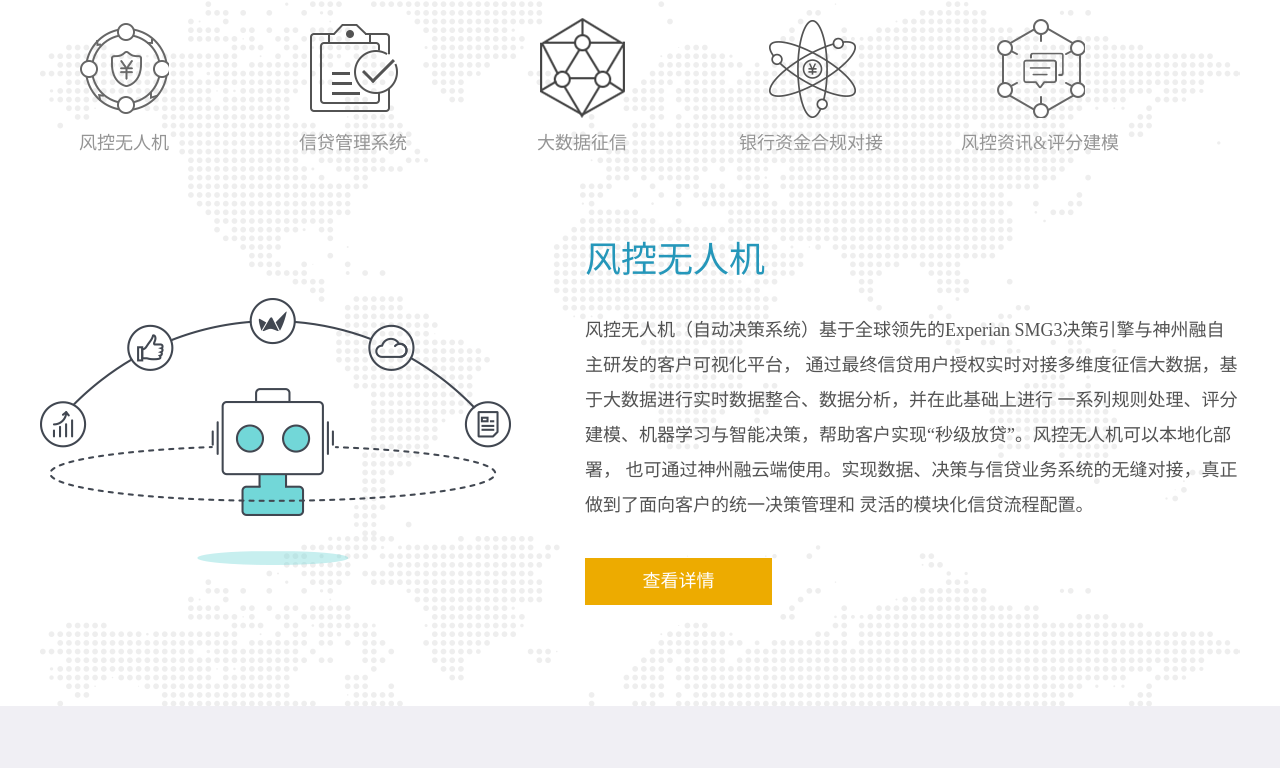
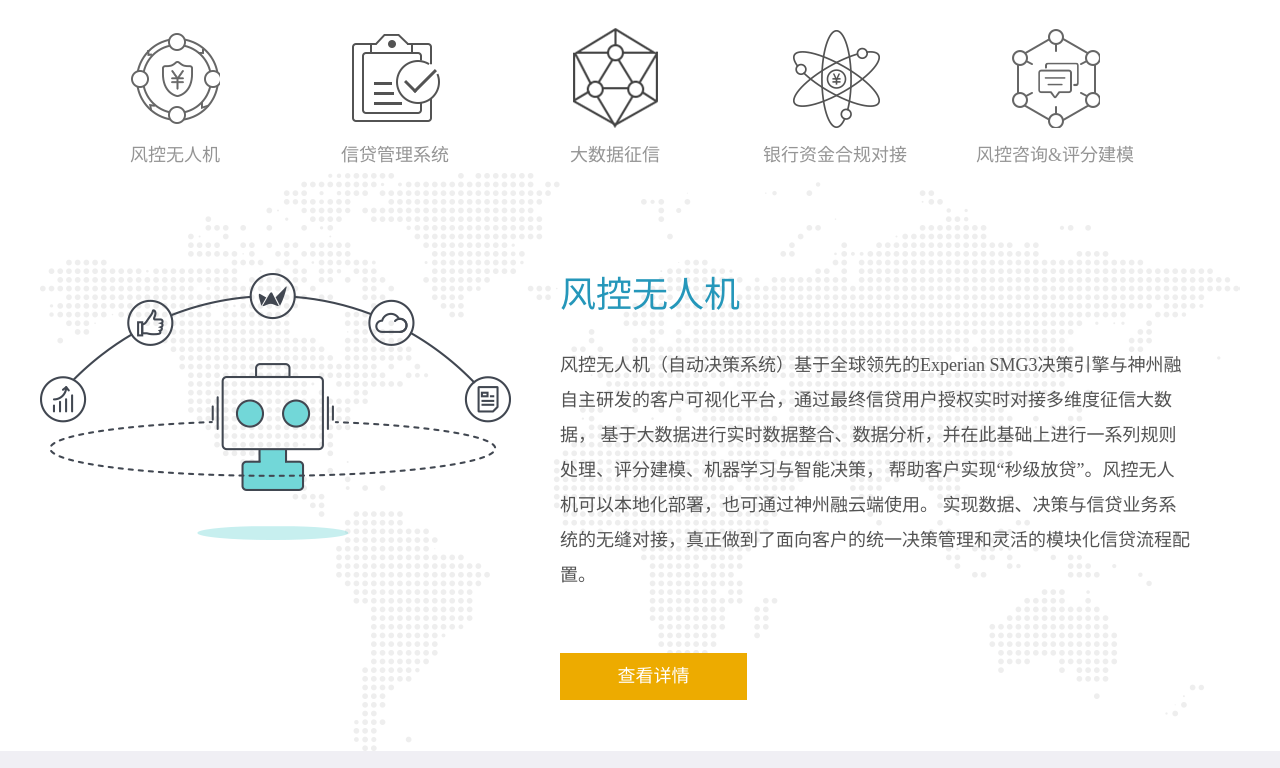
Before and after one commit to hoputeam2/shenzhourong, a plain HTML site: page html/index.html in a window 1280 px wide. Shown: the part 401-1169 px from the top of the page. Drawn offline with Linux system fonts and the light colour scheme.

Commit message:
version zyn 0.4

```diff
--- a/css/index.css
+++ b/css/index.css
@@ -100,133 +100,116 @@
     font-family: "微软雅黑";
 }
 /*上面风控无人机切换部分*/
-#index_function{
+#container_main {
     width: 1200px;
-    height: 688px;
-    padding-top: 60px;
-    margin: 0 auto;
-    overflow: hidden;
-    background-image: url("../img/first_images/bg1.png");
-    position: relative;
+    margin: 60px auto 0;
 }
 
-.index_title_icon,.index_icon_list{
-    width: 1200px;
-    height: 160px;
+/*5个切换按钮*/
+.container_head{
+    width:1200px;
+    height: 150px;
 }
-.index_icon_list{
-    list-style: none;
-    padding: 0;
-}
-.index_icon_list li{
-    display: inline-block;
-    margin-right: 61px;
+.section_title{
     float: left;
-    text-align: center;
-    width: 168px;
+    margin-left: 50px;
+    width: 170px;
     height: 155px;
 }
-.index_icon_list li a{
+
+.section_title dt {
+    width: 170px;
+    height: 120px;
+}
+.section1{  background: url("../img/first_images/icon2-2.png") no-repeat center;  }
+.section2{  background: url("../img/first_images/icon3-3.png") no-repeat center;  }
+.section3{  background: url("../img/first_images/icon102.png") no-repeat center;  }
+.section4{  background: url("../img/first_images/icon5-5.png") no-repeat center;  }
+.section5{  background: url("../img/first_images/icon1-5.png") no-repeat center;  }
+
+.section_title dd{
+    text-align: center;
+}
+.section_title dd a{
+    color: #959595;
+    font-size: 18px;
+    line-height: 35px;
     text-decoration: none;
-    display: block;
-    width: 100%;
-    height: 155px;
-    line-height: 251px;
-    font-size: 18px;
-    color: #959595;
 }
-.index_icon_list li a:hover{
-    color: #1c9cd1;
-    cursor: pointer;
+#on .section1{  background: url("../img/first_images/icon1.png") no-repeat center;  }
+#on .section2{  background: url("../img/first_images/icon2.png") no-repeat center;  }
+#on .section3{  background: url("../img/first_images/icon3.png") no-repeat center;  }
+#on .section4{  background: url("../img/first_images/icon4.png") no-repeat center;  }
+#on .section5{  background: url("../img/first_images/icon5.png") no-repeat center;  }
+
+
+/*板块详情*/
+#section_details{
+    overflow: hidden;
+    position: relative;
+    width: 1200px;
+    height: 578px;
+    background: url("../img/first_images/bg1.png");
 }
-/*每个图标悬停改变背景*/
-.index_item1{
-    background: url("../img/first_images/icon2-2.png") center top;
+#section_list{
+    position: absolute;
+    top:0;
+    left: 0;
+    margin-top: 100px;
+    width: 6020px;
+    height: 480px;
+    list-style-type: none;
 }
-.index_item1:hover{
-    background: url("../img/first_images/icon1.png") center top;
-    cursor: pointer;
-}
-.index_item2{
-    background: url("../img/first_images/icon3-3.png") center top;
-}
-.index_item2:hover{
-    background: url("../img/first_images/icon2.png") center top;
-    cursor: pointer;
-}
-.index_item3{
-    background: url("../img/first_images/icon102.png") center top;
-}
-.index_item3:hover{
-    background: url("../img/first_images/icon3.png") center top;
-    cursor: pointer;
-}
-.index_item4{
-    background: url("../img/first_images/icon5-5.png") center top;
-}
-.index_item4:hover{
-    background: url("../img/first_images/icon4.png") center top;
-    cursor: pointer;
-}
-.index_item5{
-    background: url("../img/first_images/icon1-5.png") center top;
-}
-.index_item5:hover{
-    background: url("../img/first_images/icon5.png") center top;
-    cursor: pointer;
-}
-.index_item1,.index_item2,.index_item3,.index_item4,.index_item5,
-.index_item1:hover,.index_item2:hover,.index_item3:hover,.index_item4:hover,.index_item5:hover
-{
-    background-repeat: no-repeat;
-    cursor: pointer;
-}
-/*下方切换样式*/
-.index_bd_detail{
-    width: 6000px;
-    height: 400px;
-    position: absolute;
-          }
-.index_bd_img{
+#section_list>li{
     float: left;
-    width: 500px;
-    margin-right: 45px;
-    padding-top: 120px;
+    width: 1200px;
+    height: 480px;
 }
 
-.index_bd_text {
+.section_img{
     float: left;
-    width: 655px;
-    padding-top: 60px;
+    width: 470px;
+    height: 360px;
 }
-.index_bd_text h2{
+/*板块介绍*/
+.section_introduce{
+    position: relative;
+    margin: 0 50px ;
+    float: right;
+    width: 630px;
+    height: 480px;
+}
+
+.section_introduce>span{
     display: block;
     line-height: 45px;
     font-size: 36px;
     color: #2597ba;
     margin-bottom: 30px;
-    font-weight:500;
 }
-.index_bd_text p{
+.section_introduce>p{
     width: 100%;
+    height: 135px;
     line-height: 35px;
     color: #535353;
     font-size: 18px;
-    height: 245px;
-    overflow: hidden
 }
-#index_function button{
+.section_introduce>a{
     display: block;
+    position: absolute;
+    top:380px;
+    left: 0;
     width: 187px;
     height: 47px;
     line-height: 47px;
+    font-size: 18px;
+    color: #fff;
+    text-decoration: none;
     background: #edab00;
     text-align: center;
-    margin-bottom: 27px;
-    font-size: 18px;
-    color: #fff;
-    border: none;
-    cursor: pointer;
+}
+.section_introduce>a:hover{
+    background: #f60;
 }
 /*案例轮播样式。*/
 #index_example{
--- a/html/index.html
+++ b/html/index.html
@@ -42,101 +42,94 @@
         </ul>
     </nav>
 </div>
-    <div id="index_function">
-        <div class="index_title_icon">
-            <ul class="index_icon_list">
-                <li class="index_icon"><a href="#" class="index_item1">风控无人机</a></li>
-                <li class="index_icon"><a href="#" class="index_item2">信贷管理系统</a></li>
-                <li class="index_icon"><a href="#" class="index_item3">大数据征信</a></li>
-                <li class="index_icon"><a href="#" class="index_item4">银行资金合规对接</a></li>
-                <li class="index_icon"><a href="#" class="index_item5">风控资讯&评分建模</a></li>
-            </ul>
-        </div>
-        <!--下方对应改变的内容-->
-        <div class="index_bd_detail" style="left: 0">
-            <div class="index_bd">
-            <div class="index_bd_img">
-                <img src="../img/first_images/pic13_dzf.png">
+<div id="container_main">
+<div class="container_head">
+    <dl class="section_title" id="on">
+        <dt class="section1"></dt>
+        <dd><a href="#">风控无人机</a></dd>
+    </dl>
+    <dl class="section_title">
+        <dt class="section2"></dt>
+        <dd><a href="#">信贷管理系统</a></dd>
+    </dl>
+    <dl class="section_title">
+        <dt class="section3"></dt>
+        <dd><a href="#">大数据征信</a></dd>
+    </dl>
+    <dl class="section_title">
+        <dt class="section4"></dt>
+        <dd><a href="#">银行资金合规对接</a></dd>
+    </dl>
+    <dl class="section_title">
+        <dt class="section5"></dt>
+        <dd><a href="#">风控咨询&评分建模</a></dd>
+    </dl>
+</div>
+<div id="section_details">
+    <ul id="section_list">
+        <li class="section_li">
+            <div class="section_img"><img src="../img/first_images/pic13_dzf.png" alt=""></div>
+            <div class="section_introduce">
+                <span>风控无人机</span>
+                <p> 风控无人机（自动决策系统）基于全球领先的Experian
+                    SMG3决策引擎与神州融自主研发的客户可视化平台，通过最终信贷用户授权实时对接多维度征信大数据，
+                    基于大数据进行实时数据整合、数据分析，并在此基础上进行一系列规则处理、评分建模、机器学习与智能决策，
+                    帮助客户实现“秒级放贷”。风控无人机可以本地化部署，也可通过神州融云端使用。
+                    实现数据、决策与信贷业务系统的无缝对接，真正做到了面向客户的统一决策管理和灵活的模块化信贷流程配置。</p>
+                <a href="#">查看详情</a>
             </div>
-            <div class="index_bd_text">
-                <h2>风控无人机</h2>
-                <p>
-                    风控无人机（自动决策系统）基于全球领先的Experian SMG3决策引擎与神州融自主研发的客户可视化平台，
-                    通过最终信贷用户授权实时对接多维度征信大数据，基于大数据进行实时数据整合、数据分析，并在此基础上进行
-                    一系列规则处理、评分建模、机器学习与智能决策，帮助客户实现“秒级放贷”。风控无人机可以本地化部署，
-                    也可通过神州融云端使用。实现数据、决策与信贷业务系统的无缝对接，真正做到了面向客户的统一决策管理和
-                    灵活的模块化信贷流程配置。
-                </p>
-                <button>查看详情</button>
-           </div>
-        </div>
+        </li>
 
-            <div class="index_bd">
-                    <div class="index_bd_img">
-                        <img src="../img/first_images/pic14.png">
-                    </div>
-                    <div class="index_bd_text">
-                        <h2>信贷管理系统</h2>
-                        <p>
-                            信贷管理系统可采用混合云服务模式，涵盖信贷全流程管理：包括审批系统、账务系统、催收系统及移动端定制化
-                             开发，可根据业务流程差异灵活配置或模块化独立运行。
+        <li class="section_li">
+            <div class="section_img"><img src="../img/first_images/pic14.png" alt=""></div>
+            <div class="section_introduce">
+                <span>信贷管理系统</span>
+                <p>信贷管理系统可采用混合云服务模式，涵盖信贷全流程管理：包括审批系统、账务系统、催收系统及移动端定制化开发，
+                    可根据业务流程差异灵活配置或模块化独立运行。</p>
+                <p>适用业务范围：平台涵盖消费金融、车贷、房贷、网商贷、POS贷等不同业务类型，
+                    并可以设定最佳实践的风控流程、评分模型及业务风控策略体系。</p>
+                <a href="#">查看详情</a>
+            </div>
+        </li>
 
-                            适用业务范围：平台涵盖消费金融、车贷、房贷、网商贷、POS贷等不同业务类型，并可以设定最佳实践的风控流
-                            程、评分模型及业务风控策略体系。
-                        </p>
-                        <button>查看详情</button>
-                    </div>
-           </div>
+        <li class="section_li">
+            <div class="section_img"><img src="../img/first_images/pic16.png" alt=""></div>
+            <div class="section_introduce">
+                <span>大数据征信</span>
+                <p>神州融率先对接芝麻信用、前海征信、腾讯、国政通、通信运营商、银联、航空、工商等第三方权威征信数据源，
+                    实时连接反欺诈、核身、行为、交易、设备指纹、爬虫等3000+维度征信大数据服务，与多家核心数据源深度战略合作，
+                    通过规模化定向数据集中采购，数据策略定制、联合建模等模式，大幅降低客户成本，输出行业领先的风控数据应用能力。
+                    多数据通道互备互补，保持行业领先的服务响应速度和覆盖能力，确保线上风控服务稳定输出，从而保证客户秒级批贷能力不受单个数据源稳定性影响。</p>
+                <a href="#">查看详情</a>
+            </div>
+        </li>
 
-            <div class="index_bd">
-                <div class="index_bd_img">
-                    <img src="../img/first_images/pic16.png">
-                </div>
-                <div class="index_bd_text">
-                    <h2>大数据征信</h2>
-                    <p>
-                        神州融率先对接芝麻信用、前海征信、腾讯、国政通、通信运营商、银联、航空、工商等第三方权威征信数据源，
-                        实时连接反欺诈、核身、行为、交易、设备指纹、爬虫等3000+维度征信大数据服务，与多家核心数据源深度战略
-                        合作，通过规模化定向数据集中采购，数据策略定制、联合建模等模式，大幅降低客户成本，输出行业领先的风控
-                        数据应用能力。多数据通道互备互补，保持行业领先的服务响应速度和覆盖能力，确保线上风控服务稳定输出，
-                        从而保证客户秒级批贷能力不受单个数据源稳定性影响。
-                    </p>
-                    <button>查看详情</button>
-                </div>
-           </div>
+        <li class="section_li">
+            <div class="section_img"><img src="../img/first_images/pic17.png" alt=""></div>
+            <div class="section_introduce">
+                <span>银行资金合规对接</span>
+                <p>作为体系内机构与消费金融资产的高效对接桥梁，神州融的平台系统和流 程符合银行级合规要求，
+                    一方面可以帮助体系内资金做好资产筛选和二次大数据风控，确保信贷过程和最终信贷用户的风险控制，
+                    帮助诸如银行的体系内机构规模化发展小额分散的消费金融场景资产；
+                    另一方面，消费场景可以通过平台获得持续稳定低成本的体系内资金，对接央行征信，解决其业务规模化可持续发展需求。</p>
+                <a href="#">查看详情</a>
+            </div>
+        </li>
 
-            <div class="index_bd">
-                    <div class="index_bd_img">
-                        <img src="../img/first_images/pic17.png">
-                    </div>
-                    <div class="index_bd_text">
-                        <h2>银行资金合规对接</h2>
-                        <p>
-                            作为体系内机构与消费金融资产的高效对接桥梁，神州融的平台系统和流 程符合银行级合规要求，一方面可以帮助
-                            体系内资金做好资产筛选和二次大数据风控，确保信贷过程和最终信贷用户的风险控制，帮助诸如银行的体系内
-                            机构规模化发展小额分散的消费金融场景资产；另一方面，消费场景可以通过平台获得持续稳定低成本的体系
-                            内资金，对接央行征信，解决其业务规模化可持续发展需求。
-                        </p>
-                        <button>查看详情</button>
-                    </div>
+        <li class="section_li">
+            <div class="section_img"><img src="../img/first_images/pic12_dzf.png" alt=""></div>
+            <div class="section_introduce">
+                <span>风控咨询&评分建模</span>
+                <p>神州融风控体系由三大模块构成：核身、反欺诈与信贷决策，各模块包含不同的数据组合、风控规则、评分模型等，
+                    并依托于三大风控能力 （数据、决策引擎、云系统） 而实现，由此构成了神州融的风控3X3防火墙体系，帮助客户全方位实时防控信贷风险。
+                    基于此3X3体系，神州融还向客户提供定制化的风控咨询和评分建模服务。</p>
+                <a href="#">查看详情</a>
             </div>
+        </li>
+    </ul>
+</div>
+</div>
 
-            <div class="index_bd">
-                <div class="index_bd_img">
-                    <img src="../img/first_images/pic12_dzf.png">
-                </div>
-                <div class="index_bd_text">
-                    <h2>风控资讯&评分建模</h2>
-                    <p>
-                        神州融风控体系由三大模块构成：核身、反欺诈与信贷决策，各模块包含不同的数据组合、风控规则、评分模型等，
-                        并依托于三大风控能力 （数据、决策引擎、云系统） 而实现，由此构成了神州融的风控3X3防火墙体系，帮助客
-                        户全方位实时防控信贷风险。基于此3X3体系，神州融还向客户提供定制化的风控咨询和评分建模服务。
-                    </p>
-                    <button>查看详情</button>
-                </div>
-          </div>
-        </div>
-    </div>
     <!--案例轮播-->
     <div id="index_example">
         <div class="index_example_box">
--- a/js/index.js
+++ b/js/index.js
@@ -66,44 +66,56 @@
         }, 1700);
     };
 //        风控无人机部分切换
-     var index_bd_box=document.getElementsByClassName("index_bd");
-     var index_button_img=document.getElementsByClassName("index_icon");
+    var section_timer=null;
+    var section_timer1=null;
+    var container_main=document.getElementById("container_main");
+    var section_list =document.getElementById("section_list");
+    var section=document.getElementsByClassName("section_title");
+//绑定事件
+    for(var j=0;j<section.length;j++){
+        (function(n){
+            section[n].onmouseover=function(){
+                button_switch(this,n);
+            }
+        })(j);
+    }
+//事件处理函数
+    function Switch(ori,ter,spe){
+        var section_left_val=parseInt(section_list.style.left);
+        if(section_left_val===ter){
+            section_left_val=ori;
+        }else {
+            section_left_val+=spe;
+        }
+        section_list.style.left=section_left_val+"px";
+        for(var i=0;i<section.length;i++){
+            section[i].setAttribute("id","");
+        }
+        section[section_left_val/-1200].setAttribute("id","on");
+    }
+//按钮切换
+    function button_switch(that,num) {
+        for(var i=0;i<section.length;i++){
+            section[i].setAttribute("id","");
+        }
+        that.setAttribute("id","on");
+        //控制图片移动到当前位置
+        section_list.style.left=num*(-1200)+"px";
+    }
+//添加定时器
+    section_timer=setInterval(function(){
+        Switch(0,-4800,-1200)
+    },1600);
 
-            for(var x=0;x<index_button_img.length;x++){
-                (function(n){
-                    index_button_img.onmouseover=function(){
-                        imgChange(this,n);
-                    }
-            })(x);
-        }
-
-    function imgChange(that,n){
-
-    }
-        //
-        //var index_function_focus = document.getElementsByClassName("index_icon");
-        //var index_function_detail = document.getElementsByClassName("index_bd");
-        //for (var k = 0; k < index_function_focus.length; k++) {
-        //    index_function_focus[k].index = k;
-        //    (function (n){
-        //        index_function_focus[n].onmouseover = function () {
-        //            for (var j = 0; j < index_function_detail.length; j++) {
-        //
-        //                index_function_detail[j].style.display = "none";
-        //                index_function_focus[j].style.display = "block";
-        //                console.log(index_function_focus[j].style.display);
-        //
-        //            }
-        //
-        //            this.style.color = "#1c9cd1";
-        //            console.log("当前鼠标指向索引："+n);
-        //            index_function_detail[this.index].style.display = "block";
-        //        }
-        //    })(k)
-        //}
-        //
-        // var index_bd=document.getElementsByClassName("index_bd");
-
+    container_main.onmouseover=function(){
+        clearInterval(section_timer);
+        clearInterval(section_timer1)
+    };
+    container_main.onmouseout=function(){
+        section_timer1=setInterval(function(){
+            Switch(0, -4800, -1200)
+        },1600);
+    };
 
 
 
@@ -138,15 +150,6 @@
             index_img[idx].setAttribute("class","active1");
             index_dd[idx].style.color="orange";
         }
-        for(var k=0;k<index_dl.length;k++){
-            index_dl[k].index=k;
-            index_dl[k].onmouseover=function(){
-                index_img[k].setAttribute("class","active1");
-                index_dd[k].style.color="orange";
-                index_box_list[k].style.color="orange";
-            };
-        }
-
         index_focus_box.onmouseover=function(){
             clearInterval(times);
             clearInterval(times1);
```
